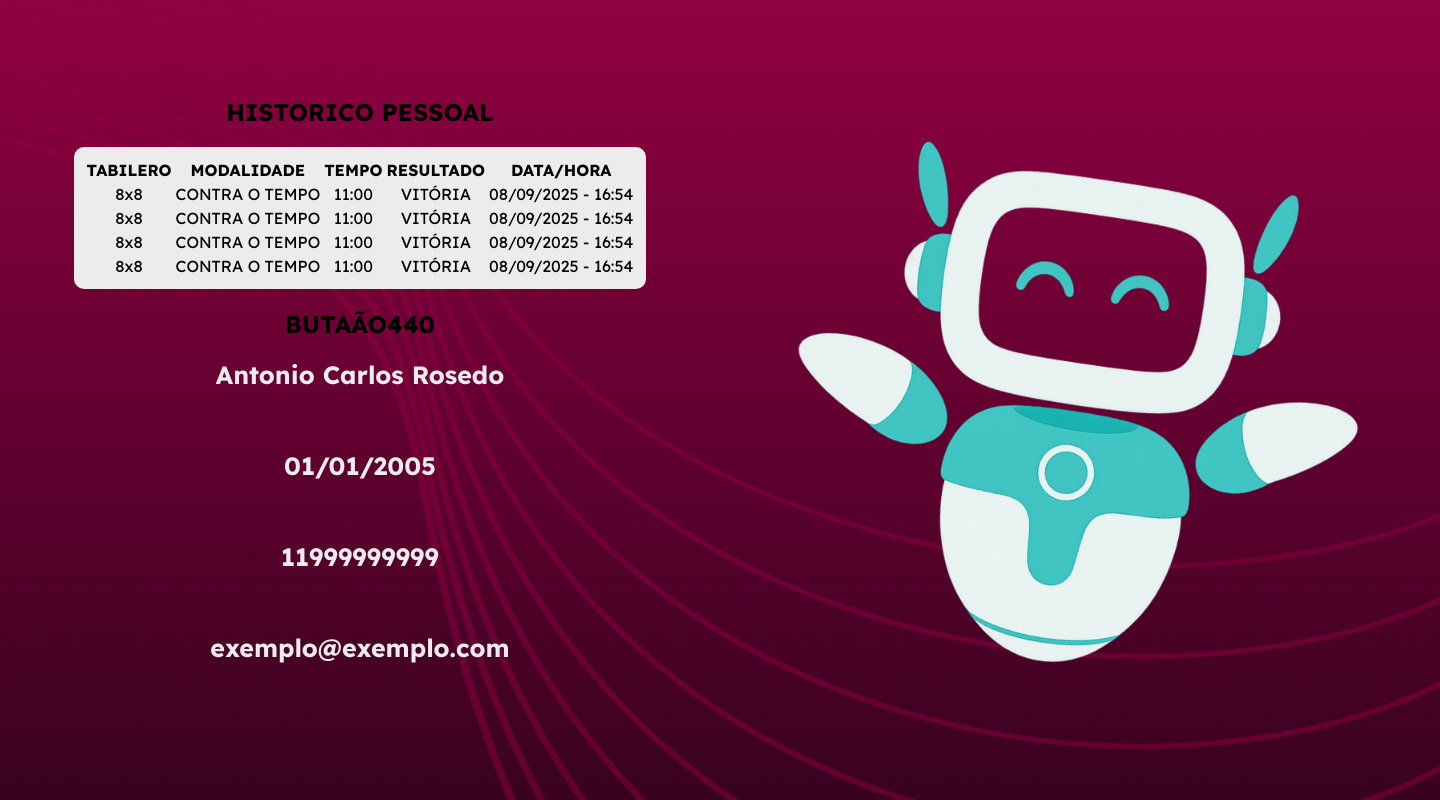
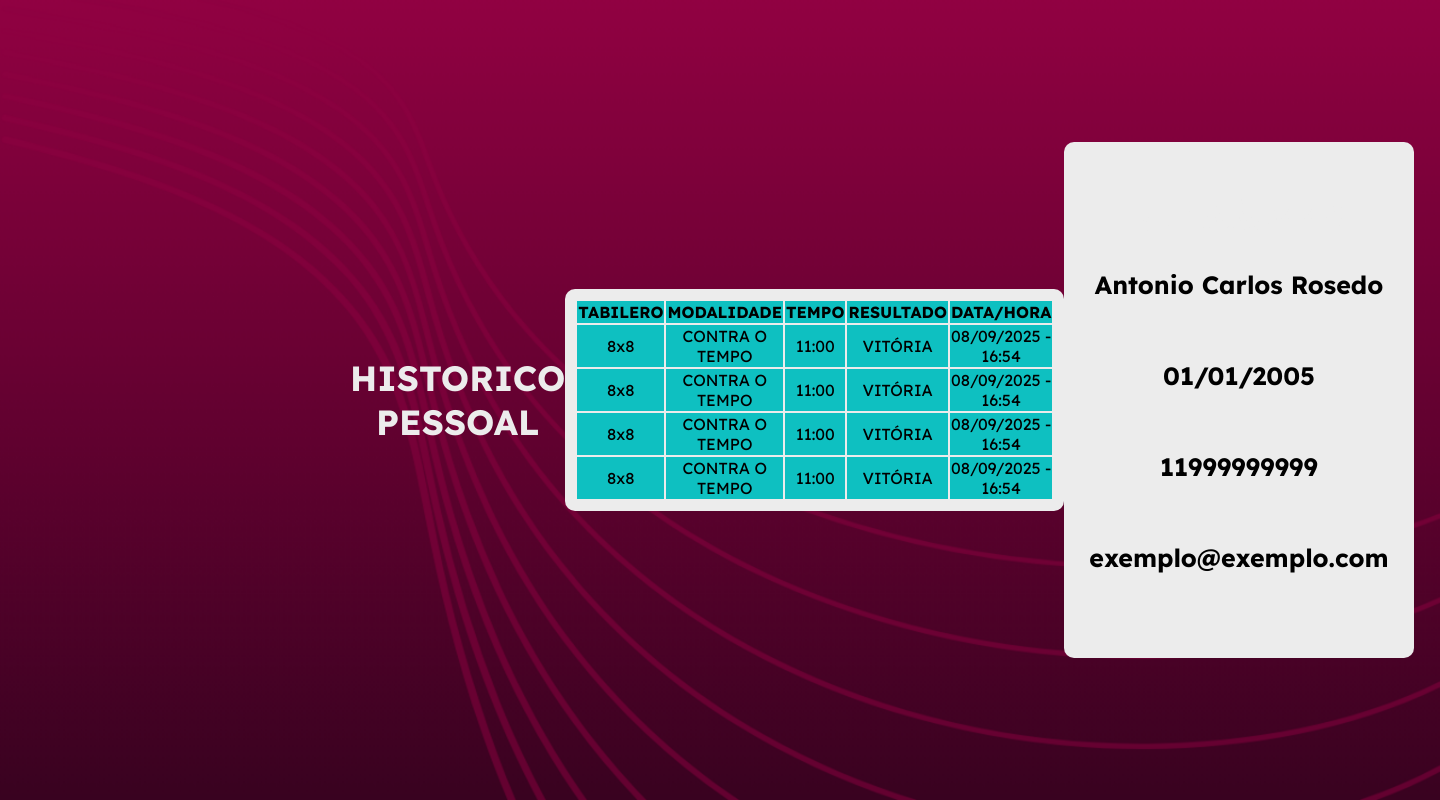
Before and after one commit to toassa/code-match, a PHP site: page /public/perfil.html in a window 1440 px wide. Run offline with PHP 8.4, Linux system fonts and the light colour scheme.

Commit message:
Tela Perfil: decorando divs tabuleiro e infos

```diff
--- a/css/perfil.css
+++ b/css/perfil.css
@@ -6,14 +6,12 @@
 }
 
 #perfil-table{
-    width: 50%;
+    width: 100%;
     text-align: left;
     align-items: center;
     display: flex;
-    flex-direction: column;
-    justify-content: center;
-    align-items: center;
-    text-align: center;
+    justify-content: space-between;
+    margin: 0 350px;
 }
 
 #perfil-table h1{
@@ -23,12 +21,37 @@
     margin-bottom: 0;
 }
 
+
+#perfil-table h2 {
+    font-size: 35px;
+    font-weight: bold;
+    color: var(--light-gray);
+    text-align: center;
+}
+
+.table_perfil {
+    text-align: center;
+
+}
+
+.table_perfil tr{
+    background-color: var(--green-blue);
+
+}
+
 #perfil-table h3{
     font-size: var(--h3);
     font-weight: bold;
-    color: var(--light-gray);
+    color: var(--black);
     margin-bottom: 60px;
     margin-top: 0;
+}
+
+.title {
+    color: orange;
+    font-size: 25px;
+    font-weight: bold;
+    margin: 0;
 }
 
 .table_perfil {
@@ -46,7 +69,13 @@
     color: var(--black);
 }
 
-
+.personal_info {
+    background-color: var(--light-gray);
+    color: var(--black);
+    border-radius: 10px;
+    padding: 25px;
+    text-align: center;
+}
 
 .index-logo{
     width: 50%;
```
